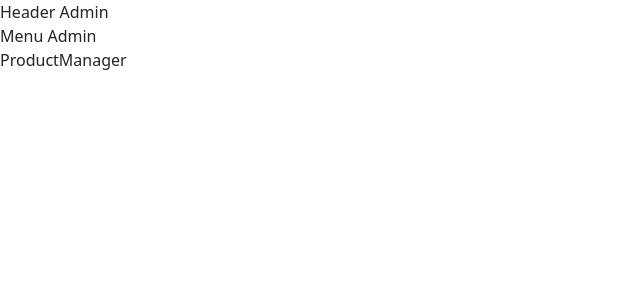
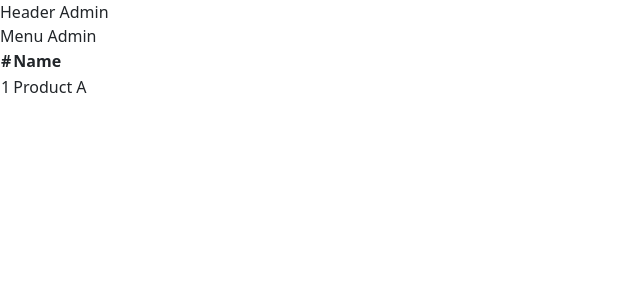
Before and after one commit to dinhdcph14290/Assignment_React-TS, a React (Vite) app: page /admin/products in a window 1280 px wide. Shown: the top 300 px of the page, without its empty margins (0-640 px from the left). Built offline with nearby package versions, Linux system fonts and the light colour scheme; data requests are answered from the project's data file.

Commit message:
feat: update

```diff
--- a/src/App.tsx
+++ b/src/App.tsx
@@ -44,7 +44,7 @@ const onHandleAdd = (product: ProductType) => {
                 <Route index element={<Navigate to="dashboard"/>}/>
                 <Route path='dashboard' element={<Dashboard/>}/>
                 <Route path='products'>
-                  <Route index element={<ProductManager/>}/>
+                  <Route index element={<ProductManager data={products}/>}/>
                   <Route path='add' element={<ProductAdd onAdd={onHandleAdd}/>}/>
               </Route>
           </Route>
--- a/src/pages/ProductAdd.tsx
+++ b/src/pages/ProductAdd.tsx
@@ -12,8 +12,8 @@ type FormValues = {
 const ProductAdd = (props: ProductAddProps) => {
     const {register, handleSubmit, formState: {errors}} = useForm<FormValues>()
     const onSubmit:SubmitHandler<FormValues> = (data) => {
-        // console.log(data)
-        props.onAdd(data)
+        console.log(data)
+        // props.onAdd(data)
     }
     return (
     <div className='container-sm'>
@@ -21,12 +21,13 @@ const ProductAdd = (props: ProductAddProps) => {
             <div className="mb-3">
                 <label className="form-label">Product's name</label>
                 <input type="text" className="form-control" {...register('name',{required: true, minLength:6})} />
-                {errors.name && errors.name.type === "required" && <span>Require</span>}
-                {errors.name && errors.name.type === "minLength" && <span>Min Length</span>}
+                {errors.name && errors.name.type === "required" && <span className ="text-danger">This field cannot be left blank!</span>}
+                {errors.name && errors.name.type === "minLength" && <span className ="text-danger">Length must be greater than or equal to 6</span>}
             </div>
             <div className="mb-3">
                 <label className="form-label">Product Price</label>
                 <input type="number" className="form-control" {...register('price',{required:true})}/>
+                {errors.price && errors.price.type === "required" && <span className ="text-danger">This field cannot be left blank!</span>}
             </div>
             <button className="btn btn-primary">ADD</button>
         </form>
--- a/src/pages/ProductManager.tsx
+++ b/src/pages/ProductManager.tsx
@@ -1,10 +1,35 @@
 import React from 'react'
+import { ProductType } from '../types/product'
 
-type Props = {}
+type ProductManagerProps = {
+    data: ProductType[];
+}
 
-const ProductManager = (props: Props) => {
+const ProductManager = (props: ProductManagerProps) => {
     return (
-    <div>ProductManager</div>
+        <div>
+        <table>
+            <thead>
+                <tr>
+                    <th>#</th>
+                    <th>Name</th>
+                    <th></th>
+                </tr>
+            </thead>
+            <tbody>
+            {props.data && props.data.map((item, index) => {
+                return <tr key={index}>
+                        <td>{index + 1}</td>
+                        <td>{item.name}</td>
+                        <td>
+                        {/* <button onClick={() => removeItem(item._id)}>Remove</button> */}
+                        </td>
+                    </tr>
+            })}
+
+            </tbody>
+        </table>
+    </div>
     )
 }
 
```
